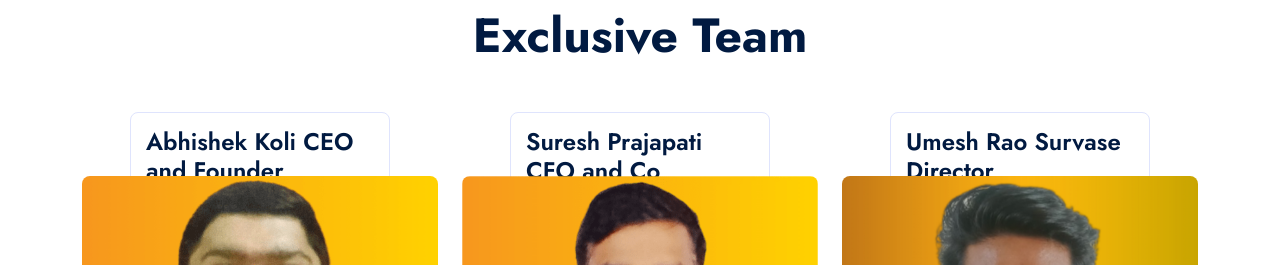
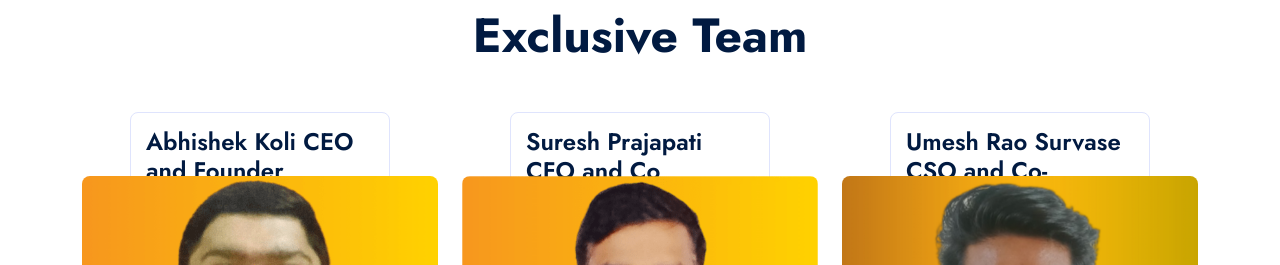
Before and after one commit to HakashiKatake/indiagoldtradingsite, a plain HTML site: page index.html in a window 1280 px wide. Shown: the part 3940-4205 px from the top of the page. Drawn offline with nearby package versions, Linux system fonts and the light colour scheme; files that its build step writes are made by us from their sources.

Commit message:
Update index.html

```diff
--- a/index.html
+++ b/index.html
@@ -554,7 +554,7 @@
           <div class="team-item">
             <img class="img-fluid rounded" src="img/director.png" alt="">
             <div class="team-text">
-              <h4 class="mb-0">Umesh Rao Survase Director</h4>
+              <h4 class="mb-0">Umesh Rao Survase CSO and Co-Founder</h4>
               <div class="team-social d-flex">
                 <a class="btn btn-square rounded-circle mx-1" href=""><i class="fab fa-facebook-f"></i></a>
                 <a class="btn btn-square rounded-circle mx-1" href=""><i class="fab fa-twitter"></i></a>
```
